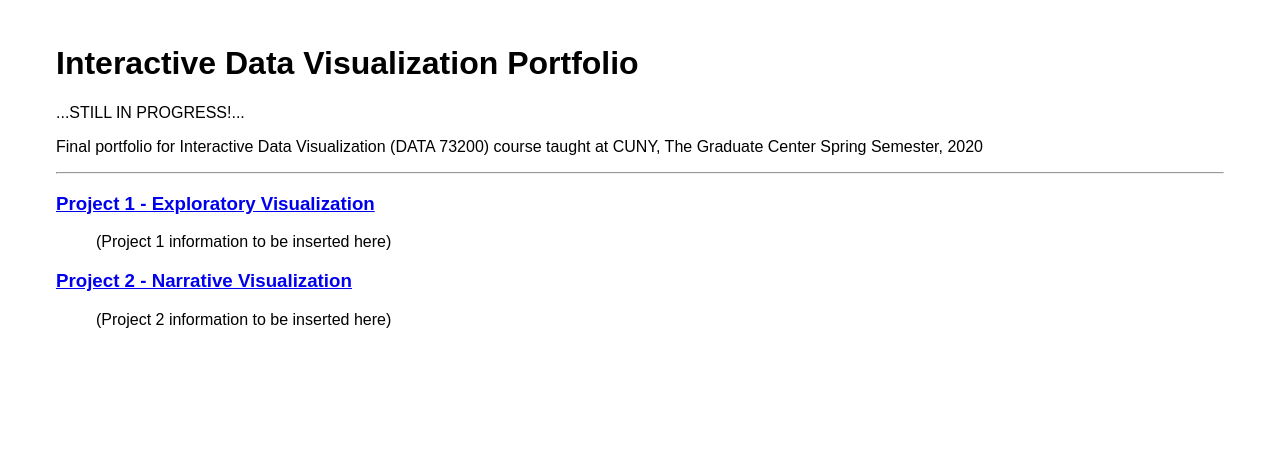
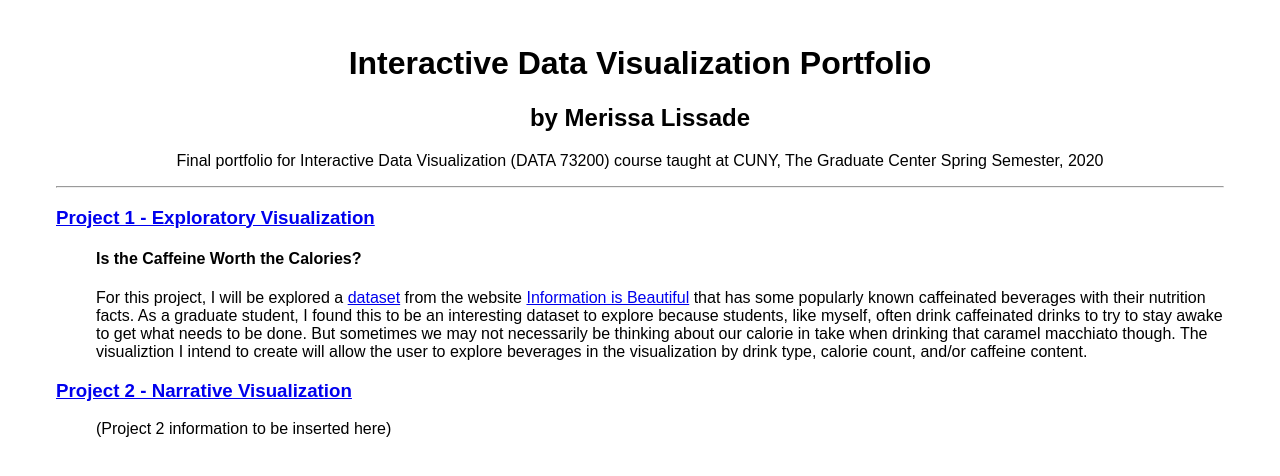
Before and after one commit to mlissade/Interactive-Data-Visualization-Portfolio, a plain HTML site: page index.html in a window 1280 px wide. Drawn offline with Linux system fonts and the light colour scheme.

Commit message:
text added for project 1

```diff
--- a/index.html
+++ b/index.html
@@ -5,20 +5,25 @@
     <link rel="stylesheet" href="./style.css">
   </head>
   <body>
-    <header>
-        <h1>Interactive Data Visualization Portfolio</h1>
-        ...STILL IN PROGRESS!...
-        <p>
-          Final portfolio for Interactive Data Visualization (DATA 73200)
-          course taught at CUNY, The Graduate Center Spring Semester, 2020
-        </p>
+    <header class="center">
+      <h1>Interactive Data Visualization Portfolio</h1>
+      <h2>by Merissa Lissade</h2>
+      <p>
+        Final portfolio for Interactive Data Visualization (DATA 73200)
+        course taught at CUNY, The Graduate Center Spring Semester, 2020
+      </p>
     </header>
     <hr>
     <h3>
       <a href="/Interactive-Data-Visualization-Portfolio/project1/">Project 1 - Exploratory Visualization</a>
     </h3>
+    <h4 class="tab">Is the Caffeine Worth the Calories?</h4>
     <p class="tab">
-      (Project 1 information to be inserted here)
+      For this project, I will be explored a
+      <a href="https://docs.google.com/spreadsheets/d/1KYMUjrCulPtpUHwep9bVvsBvmVsDEbucdyRZ5uHCDxw/edit?hl%3Den_GB%26hl%3Den_GB#gid=1656295783">dataset</a>
+      from the website
+      <a href="https://informationisbeautiful.net/data/">Information is Beautiful</a>
+      that has some popularly known caffeinated beverages with their nutrition facts. As a graduate student, I found this to be an interesting dataset to explore because students, like myself, often drink caffeinated drinks to try to stay awake to get what needs to be done. But sometimes we may not necessarily be thinking about our calorie in take when drinking that caramel macchiato though. The visualiztion I intend to create will allow the user to explore beverages in the visualization by drink type, calorie count, and/or caffeine content.
     </p>
     <h3>
       <a href="/Interactive-Data-Visualization-Portfolio/project2/">Project 2 - Narrative Visualization</a>
--- a/style.css
+++ b/style.css
@@ -8,3 +8,7 @@ body {
 .tab {
   margin-left: 40px;
 }
+
+.center {
+  text-align: center;
+}
```
